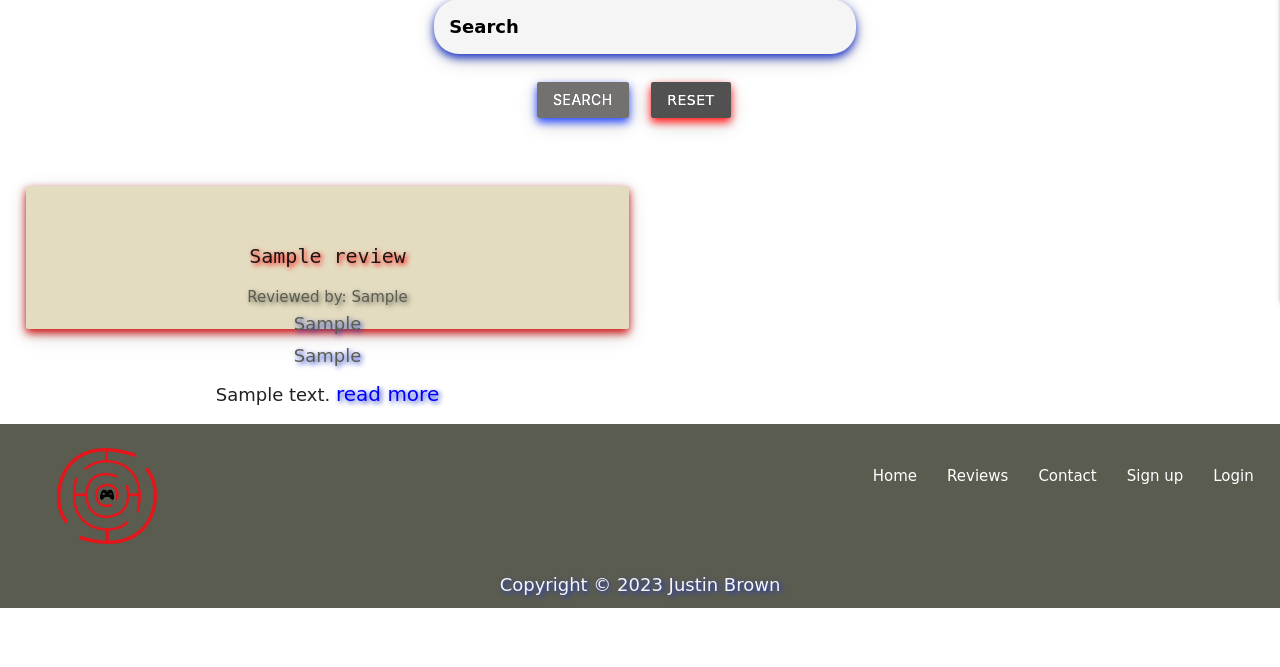
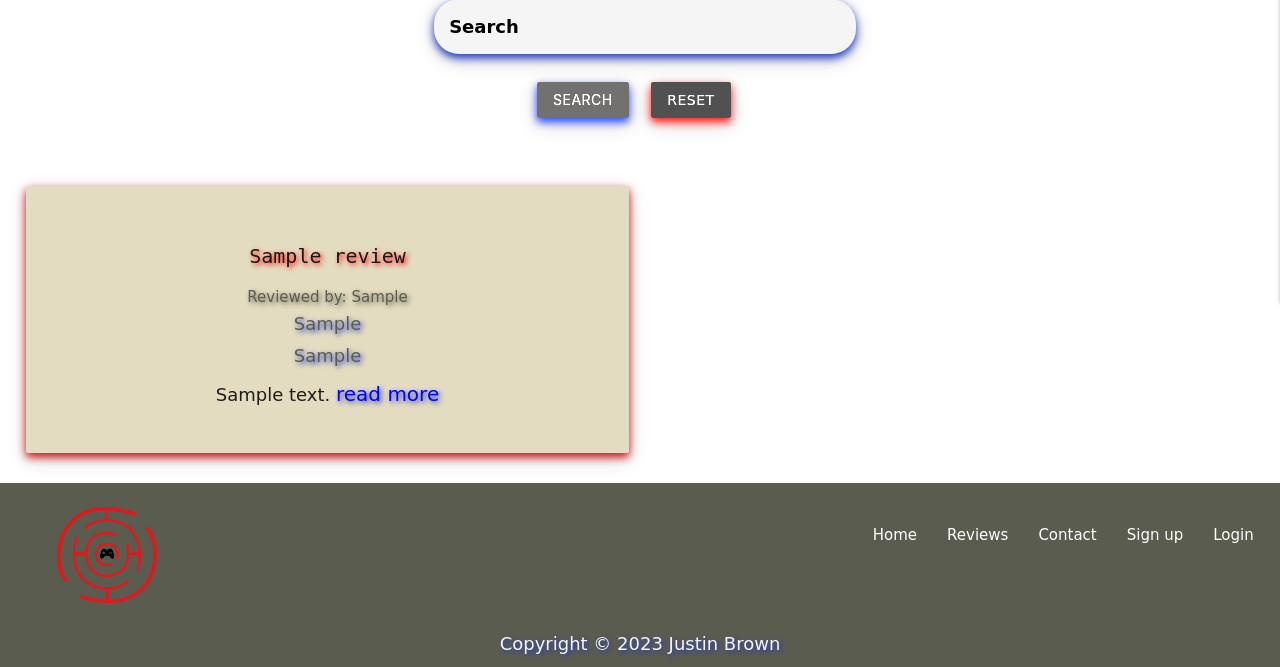
Before and after one commit to JJBR13/Justin-Brown-milestone-project-3, a Flask app: page /search in a window 1280 px wide. Shown: the part 558-1225 px from the top of the page. Before the commit the page ends 1166 px from the top, so only its background shows below. Run offline with Flask 2, Linux system fonts and the light colour scheme; a database or web service that is not in the repository returns one stand-in record (values such as "Sample title"); some libraries are stand-ins or nearby versions; some web fonts are replaced.

Commit message:
All HTML code validated again

```diff
--- a/templates/account.html
+++ b/templates/account.html
@@ -89,6 +89,7 @@
                 <a href="{{ url_for('add_review') }}" id="review-now" class="btn-small">Review Now</a>
             </div>
         </div>
+    </div>
 
 {% endif %}
 
--- a/templates/reviews.html
+++ b/templates/reviews.html
@@ -58,13 +58,13 @@
                 <p class="review-sub no-margin p-b ">{{ review.console_type }}</p>
             </div>
 
-
+            <div class="row">
                 <!-- Review content -->
                 <div class="col s12">
                     {{ review.review_content|truncate(120, true, '') }}
                     <a id="read_more" href="{{ url_for('read_more', reviews_id=review._id) }}">read more</a>
                 </div>
-
+            </div>
         </div>
     </div>
     {% endfor %}
```
